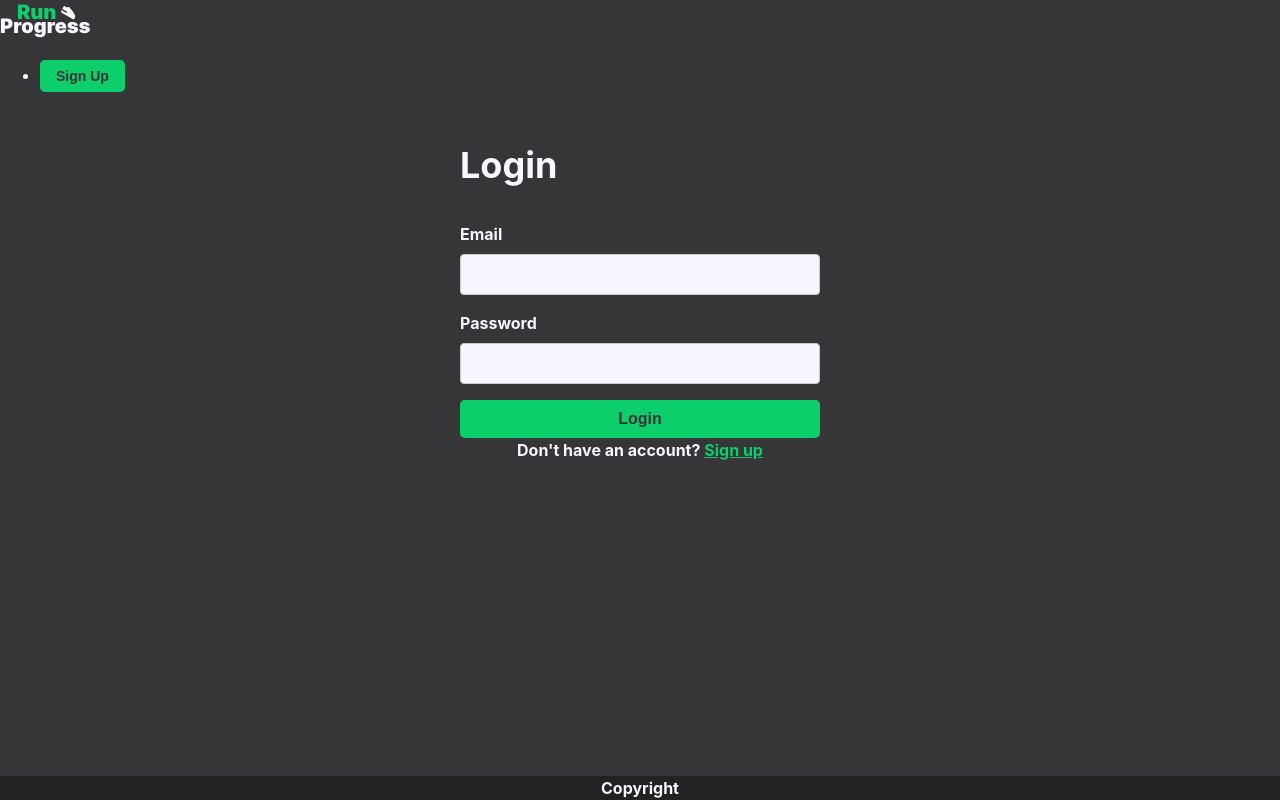
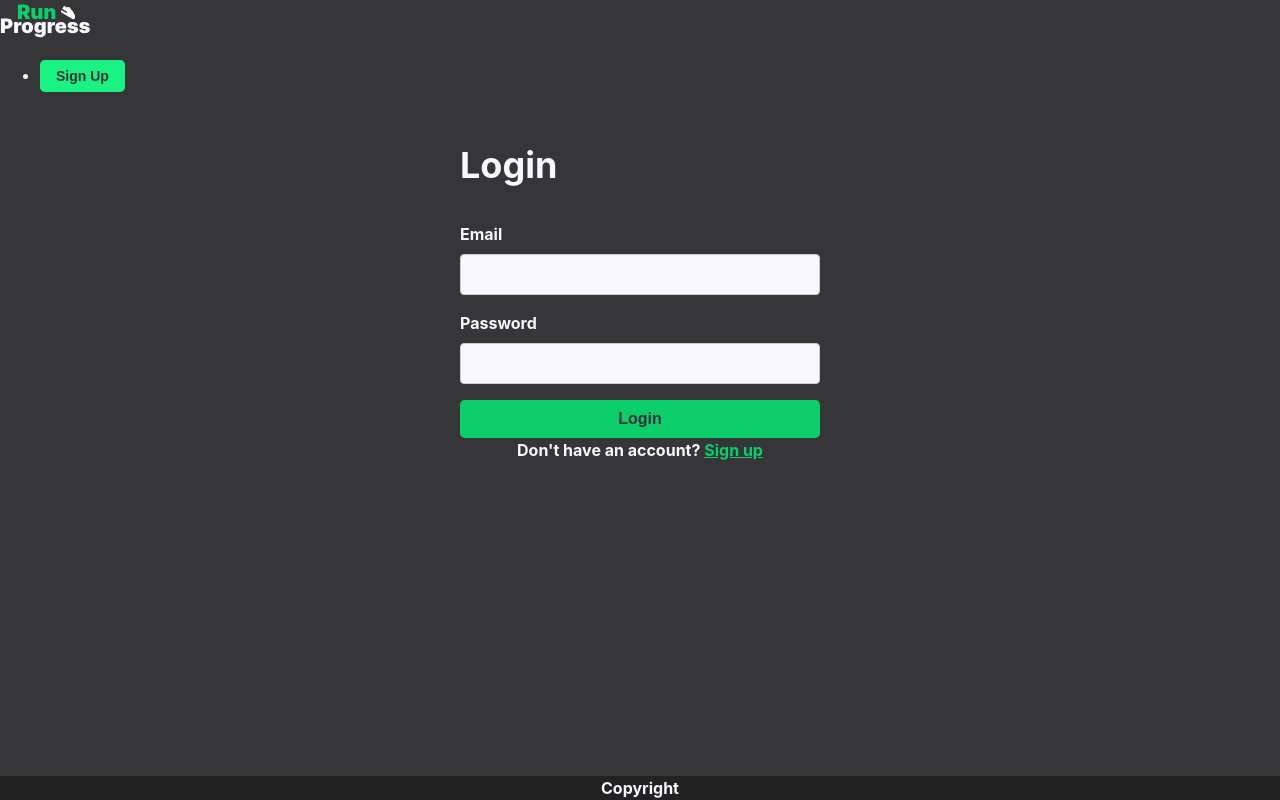
Before and after one commit to Cralcas/runprogress-app, a React (Vite) app: page /login in a window 1280 px wide. In both pictures the pointer is over the button "Sign Up". Built offline with nearby package versions, Linux system fonts and the light colour scheme; no server answers.

Commit message:
added hover effect

```diff
--- a/src/components/Button/Button.module.scss
+++ b/src/components/Button/Button.module.scss
@@ -1,4 +1,5 @@
 @use "../../sass/globals/variables" as *;
+@use "sass:color";
 
 .button {
   display: flex;
@@ -14,7 +15,11 @@
 
   &.primary {
     color: $background-color;
-    background: $primary-color;
+    background-color: $primary-color;
+
+    &:hover {
+      background-color: color.adjust($primary-color, $lightness: +10%);
+    }
   }
 
   &.large {
--- a/src/sass/globals/_variables.scss
+++ b/src/sass/globals/_variables.scss
@@ -1,6 +1,5 @@
 $primary-color: #0cce6b;
 $secondary-color: #f8f7ff;
-
 $background-color: #363537;
 
 $large-text: 2.25rem;
```
